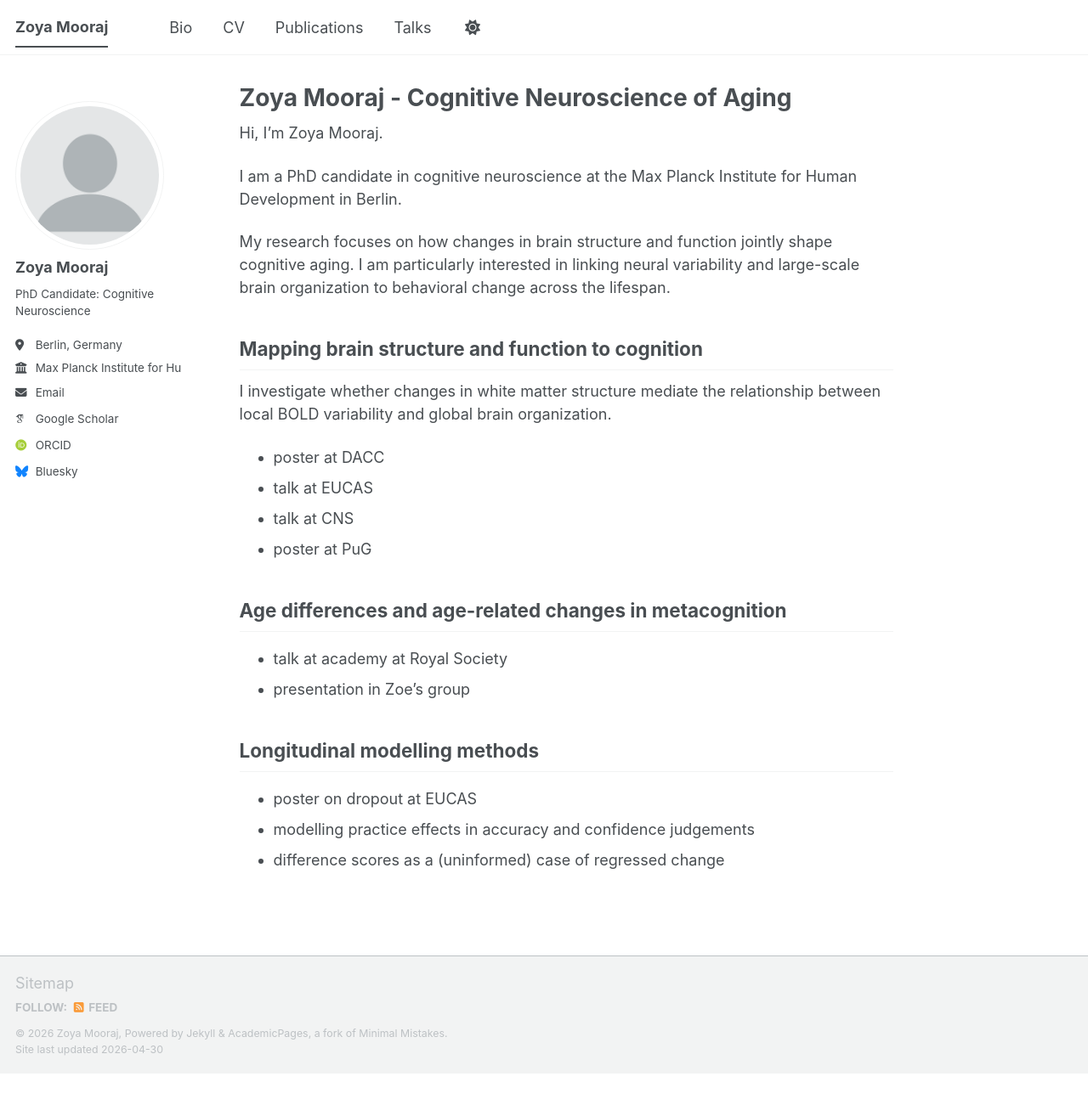
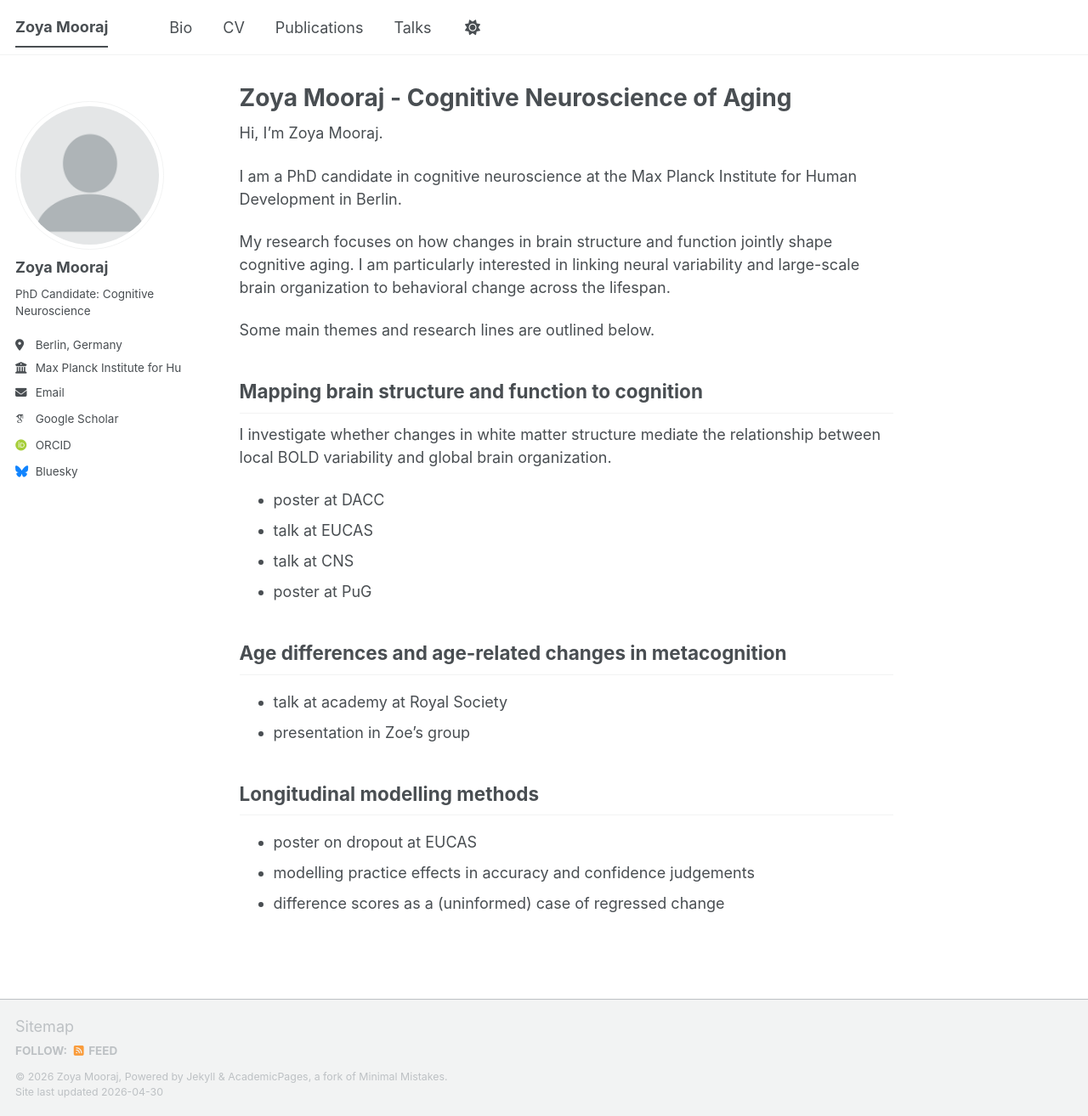
Before and after one commit to zoya-mooraj/zoya-mooraj.github.io, a Jekyll site: the page built from _pages/about.md, in a window 1280 px wide and 1314 px high. Shown: the whole window at 85% size. Built offline with Jekyll 4.4.1, drawn with Linux system fonts in a browser that asks for light colours; some web fonts are replaced; a script bundle is joined from its source files by our own code; library files that are not in the unit come from our copies.

Commit message:
Add main themes and research lines to about page
Added a new section outlining main themes and research lines.

```diff
--- a/_pages/about.md
+++ b/_pages/about.md
@@ -12,6 +12,8 @@ Hi, I’m Zoya Mooraj.
 I am a PhD candidate in cognitive neuroscience at the Max Planck Institute for Human Development in Berlin.
 
 My research focuses on how changes in brain structure and function jointly shape cognitive aging. I am particularly interested in linking neural variability and large-scale brain organization to behavioral change across the lifespan.
+
+Some main themes and research lines are outlined below.
 
 
 ## Mapping brain structure and function to cognition
```
